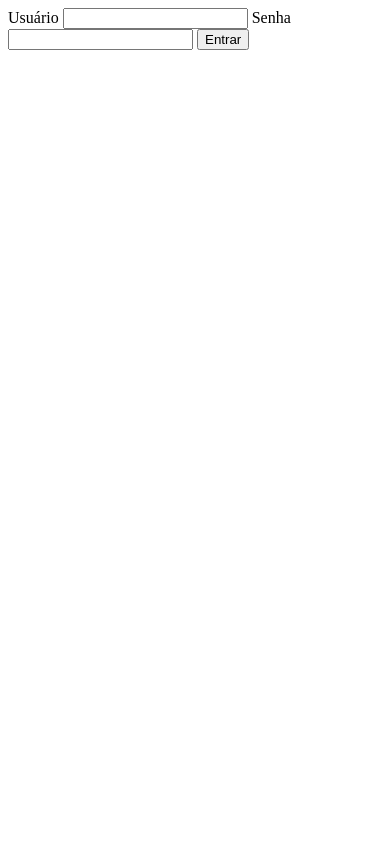
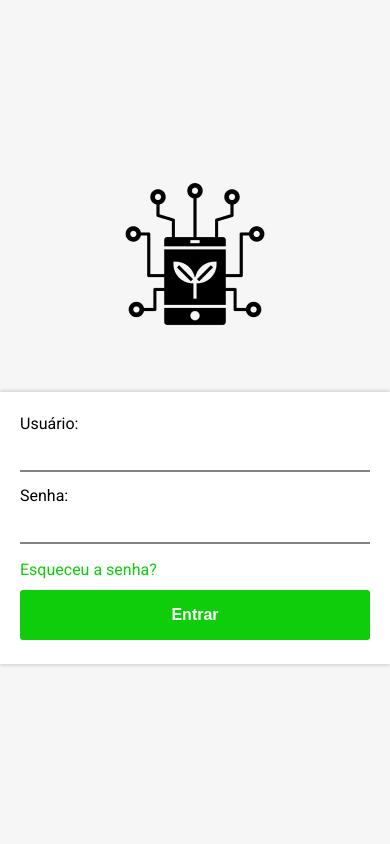
Before and after one commit to pedroferronato/gerenciamento-rural, a Flask app: page /login in a window 390 px wide. Run offline with Flask 2, Linux system fonts and the light colour scheme; parts of the project's set-up code (start-up, migrations or seed data) failed here and were passed over.

Commit message:
Estilização da página login ára dispositivos mobile

```diff
--- /dev/null
+++ b/app/static/css/estilo_login.css
@@ -0,0 +1,72 @@
+:root {
+    --cinzaBackground: #F6F6F6;
+    --verde: #0FCD0B;
+}
+
+body, html {
+    height: 100%;
+    background-color: var(--cinzaBackground);
+    font-family: 'Roboto', sans-serif;
+    font-size: 16px;
+}
+
+.corpo {
+    width: 100%;
+    height: 100%;
+    display: flex;
+    flex-direction: column;
+    align-items: center;
+    justify-content: center;
+}
+
+img {
+    margin-bottom: 64px;
+}
+
+form {
+    width: 100%;
+    display: flex;
+    flex-direction: column;
+    background-color: white;
+    box-shadow: 0px 0px 5px rgba(0, 0, 0, 0.25);
+}
+
+.form-wrapper {
+    display: flex;
+    flex-direction: column;
+    margin: 24px 20px;
+}
+
+.form-wrapper div {
+    display: flex;
+    flex-direction: column;
+}
+
+.form-wrapper div:not(:first-child) {
+    margin-top: 16px;
+}
+
+input {
+    border: none;
+    border-bottom: 2px solid #838383;
+    height: 36px;
+    font-size: 18px;
+}
+
+a {
+    color: var(--verde);
+    margin-top: 18px;
+    text-decoration: none;
+}
+
+button {
+    margin-top: 12px;
+    padding: 16px 0px;
+    outline: none;
+    border: none;
+    background-color: var(--verde);
+    color: white;
+    font-size: 16px;
+    font-weight: bold;
+    border-radius: 3px;
+}
--- /dev/null
+++ b/app/static/css/reset.css
@@ -0,0 +1,43 @@
+html, body, div, span, applet, object, iframe,
+h1, h2, h3, h4, h5, h6, p, blockquote, pre,
+a, abbr, acronym, address, big, cite, code,
+del, dfn, em, img, ins, kbd, q, s, samp,
+small, strike, strong, sub, sup, tt, var,
+b, u, i, center,
+dl, dt, dd, ol, ul, li,
+fieldset, form, label, legend,
+table, caption, tbody, tfoot, thead, tr, th, td,
+article, aside, canvas, details, embed,
+figure, figcaption, footer, header, hgroup,
+menu, nav, output, ruby, section, summary,
+time, mark, audio, video {
+	margin: 0;
+	padding: 0;
+	border: 0;
+	font-size: 100%;
+	font: inherit;
+	vertical-align: baseline;
+}
+/* HTML5 display-role reset for older browsers */
+article, aside, details, figcaption, figure,
+footer, header, hgroup, menu, nav, section {
+	display: block;
+}
+body {
+	line-height: 1;
+}
+ol, ul {
+	list-style: none;
+}
+blockquote, q {
+	quotes: none;
+}
+blockquote:before, blockquote:after,
+q:before, q:after {
+	content: '';
+	content: none;
+}
+table {
+	border-collapse: collapse;
+	border-spacing: 0;
+}
--- a/app/templates/login.html
+++ b/app/templates/login.html
@@ -4,15 +4,31 @@
     <meta charset="UTF-8">
     <meta http-equiv="X-UA-Compatible" content="IE=edge">
     <meta name="viewport" content="width=device-width, initial-scale=1.0">
+    <link rel="preconnect" href="https://fonts.googleapis.com">
+    <link rel="preconnect" href="https://fonts.gstatic.com" crossorigin>
+    <link href="https://fonts.googleapis.com/css2?family=Roboto&display=swap" rel="stylesheet">
+    <link rel="stylesheet" href="{{ url_for('static', filename='css/reset.css') }}">
+    <link rel="stylesheet" href="{{ url_for('static', filename='css/estilo_login.css') }}">
+    <link rel="shortcut icon" href="{{ url_for('static', filename='images/logo.png') }}">
     <title>Gerenciamento financeiro</title>
 </head>
 <body>
-    <form action="" method="post">
-        <label for="login">Usuário</label>
-        <input type="text" name="login" id="login">
-        <label for="senha">Senha</label>
-        <input type="password" name="senha" id="senha">
-        <button>Entrar</button>
-    </form>
+    <div class="corpo">
+        <img src="{{ url_for('static', filename='images/logo.png') }}" alt="Logo do sistema">
+        <form action="" method="post">
+            <div class="form-wrapper">
+                <div>
+                    <label for="login">Usuário:</label>
+                    <input type="text" name="login" id="login">
+                </div>
+                <div>
+                    <label for="senha">Senha:</label>
+                    <input type="password" name="senha" id="senha">
+                </div>
+                <a href="#">Esqueceu a senha?</a>
+                <button>Entrar</button>
+            </div>
+        </form>
+    </div>
 </body>
 </html>
```
Also changed, not shown: app/templates/inicial.html (added, +12 -0 lines), app/static/images/logo.png (added).
